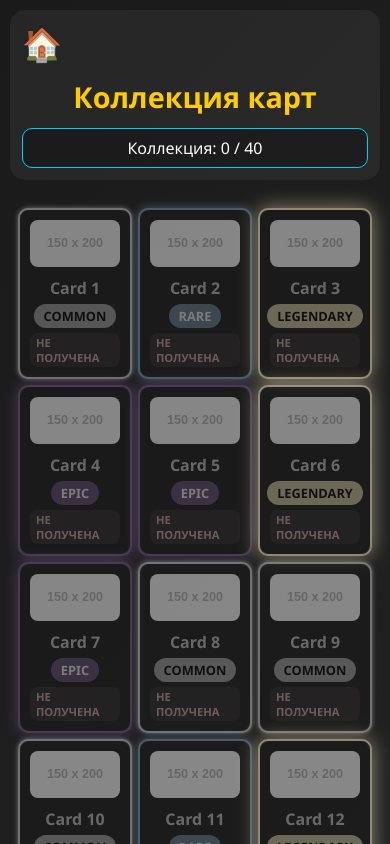
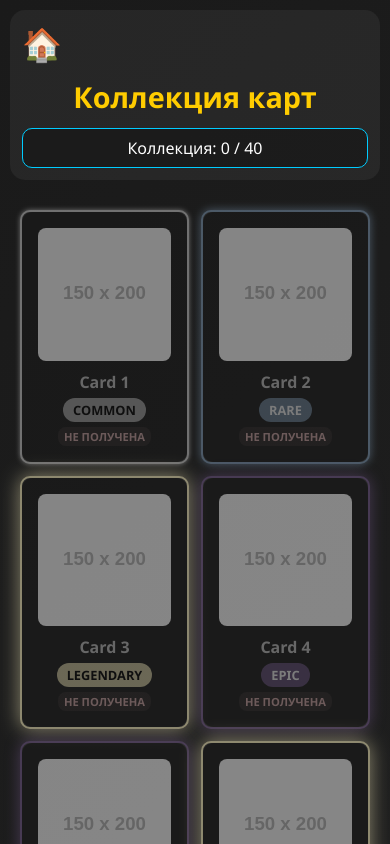
Before and after one commit to TomayGrantz89/hero-message-day, an Angular app: page /collection in a window 390 px wide. Shown: the top 844 px of the page. Built offline with nearby package versions, Linux system fonts and the light colour scheme.

Commit message:
Fix. Margins in collection cards

```diff
--- a/src/app/pages/collection/collection.scss
+++ b/src/app/pages/collection/collection.scss
@@ -52,9 +52,9 @@
 
 .grid {
   display: grid;
-  grid-template-columns: repeat(auto-fill, minmax(130px, 1fr));
-  gap: 2px; // отступы между картами 2 пикселя
-  padding: 8px;
+  grid-template-columns: repeat(auto-fill, minmax(160px, 1fr));
+  gap: 20px; // увеличенные отступы между картами
+  padding: 16px;
 
   .card-item {
     background: #333;
@@ -65,7 +65,7 @@
     display: flex;
     flex-direction: column;
     align-items: center;
-    padding: 10px;
+    padding: 16px;
     aspect-ratio: 2/3; // пропорции карт 2/3
 
     &:hover {
@@ -509,9 +509,9 @@
   }
 
   .grid {
-    grid-template-columns: repeat(auto-fill, minmax(110px, 1fr));
-    gap: 8px;
-    padding: 10px;
+    grid-template-columns: repeat(auto-fill, minmax(140px, 1fr));
+    gap: 16px;
+    padding: 12px;
   }
 
   .detail-view {
@@ -612,13 +612,13 @@
   }
 
   .grid {
-    grid-template-columns: repeat(auto-fill, minmax(90px, 1fr));
-    gap: 6px;
-    padding: 8px;
+    grid-template-columns: repeat(auto-fill, minmax(120px, 1fr));
+    gap: 12px;
+    padding: 10px;
   }
 
   .card-item {
-    padding: 8px;
+    padding: 12px;
     border-radius: 8px;
 
     .card-name {
@@ -715,8 +715,8 @@
 // Very small screens
 @media (max-width: 360px) {
   .grid {
-    grid-template-columns: repeat(auto-fill, minmax(80px, 1fr));
-    gap: 4px;
+    grid-template-columns: repeat(auto-fill, minmax(100px, 1fr));
+    gap: 10px;
   }
 
   .card-item {
```
